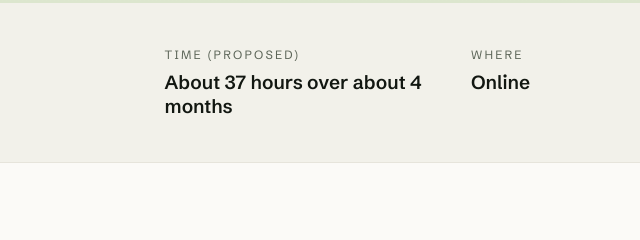
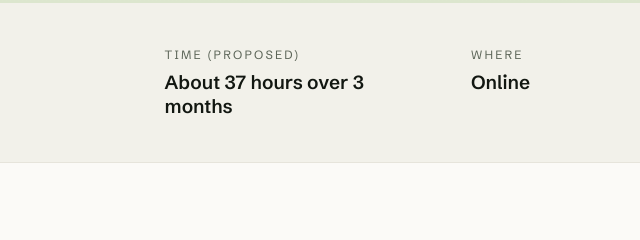
Before and after one commit to cologafrica-spec/colog-studios, a plain HTML site: page ai-security-instructor.html in a window 1280 px wide. Shown: the part 724-964 px from the top of the page, 193-833 px from the left. Drawn offline with nearby package versions, Linux system fonts and the light colour scheme.

Commit message:
Update ai-security-instructor.html

```diff
--- a/ai-security-instructor.html
+++ b/ai-security-instructor.html
@@ -75,7 +75,7 @@
   <section style="background:#F2F1EA; padding:clamp(28px,3.5vw,44px) clamp(20px,4vw,64px)">
     <div style="max-width:1440px; margin:0 auto; display:grid; grid-template-columns:repeat(auto-fit,minmax(170px,1fr)); gap:clamp(24px,4vw,48px)">
       <div style="display:flex; flex-direction:column; gap:8px"><div style="font-size:12px; letter-spacing:0.18em; text-transform:uppercase; color:#5C6558">Role</div><div style="font-size:19px; font-weight:600; color:#121711">Lead instructor</div></div>
-      <div style="display:flex; flex-direction:column; gap:8px"><div style="font-size:12px; letter-spacing:0.18em; text-transform:uppercase; color:#5C6558">Time (proposed)</div><div style="font-size:19px; font-weight:600; color:#121711">About 37 hours over about 4 months</div></div>
+      <div style="display:flex; flex-direction:column; gap:8px"><div style="font-size:12px; letter-spacing:0.18em; text-transform:uppercase; color:#5C6558">Time (proposed)</div><div style="font-size:19px; font-weight:600; color:#121711">About 37 hours over 3 months</div></div>
       <div style="display:flex; flex-direction:column; gap:8px"><div style="font-size:12px; letter-spacing:0.18em; text-transform:uppercase; color:#5C6558">Where</div><div style="font-size:19px; font-weight:600; color:#121711">Online</div></div>
       <div style="display:flex; flex-direction:column; gap:8px"><div style="font-size:12px; letter-spacing:0.18em; text-transform:uppercase; color:#5C6558">Pay</div><div style="font-size:19px; font-weight:600; color:#121711">State your expected payment in the application</div></div>
     </div>
```
